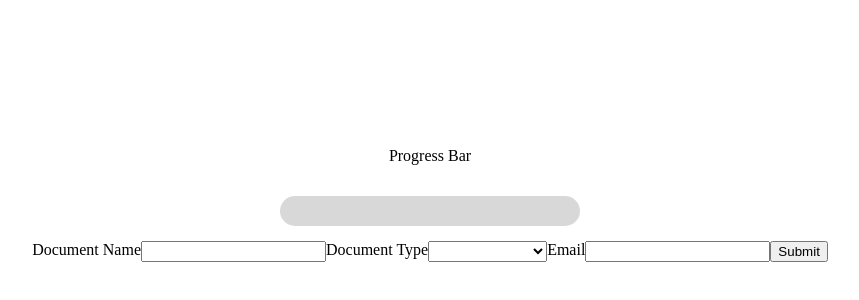
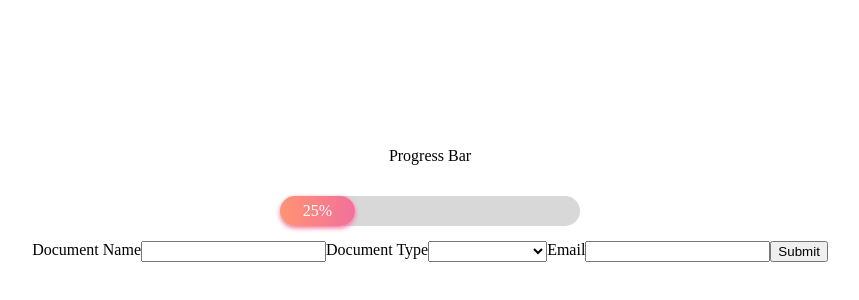
Before and after one commit to Mleng89/custom-progress-bar-demo, a React app: page / in a window 1280 px wide. Shown: the part 212-512 px from the top of the page, without its empty margins (210-1069 px from the left). Built offline with nearby package versions, Linux system fonts and the light colour scheme.

Commit message:
Edit: Some progress bar logic

```diff
--- a/src/components/App/index.tsx
+++ b/src/components/App/index.tsx
@@ -1,6 +1,21 @@
 import './index.css';
 import React from 'react';
 import { useState } from 'react';
+interface ProgressProps {
+    done?: number | string;
+}
+const Progress: React.FC<ProgressProps> = ({ done }) => {
+    return (
+        <div className="progress-bar-outer">
+            <div
+                className="progress-bar-inner"
+                style={{ opacity: 1, width: `${done}%` }}
+            >
+                {done}%
+            </div>
+        </div>
+    );
+};
 const App = () => {
     const handleSubmit = (e: React.FormEvent<HTMLFormElement>) =>
         e.preventDefault();
@@ -9,9 +24,7 @@ const App = () => {
         <div>
             <div className="container">
                 <p>Progress Bar</p>
-                <div className="progress-bar-outer">
-                    <div className="progress-bar-inner"></div>
-                </div>
+                <Progress done="25" />
                 <form className="form-container" onSubmit={handleSubmit}>
                     <label> Document Name</label>
                     <input type="text" id="document-name" />
```
